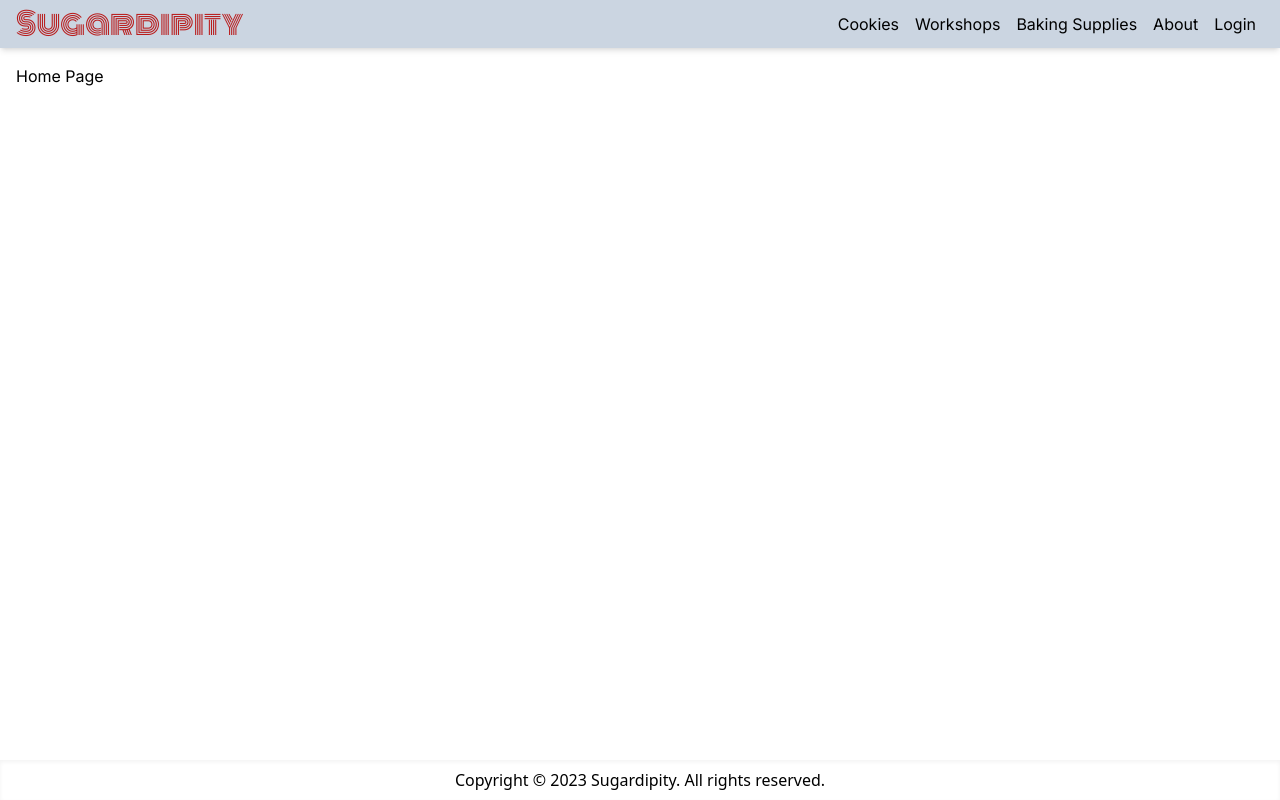
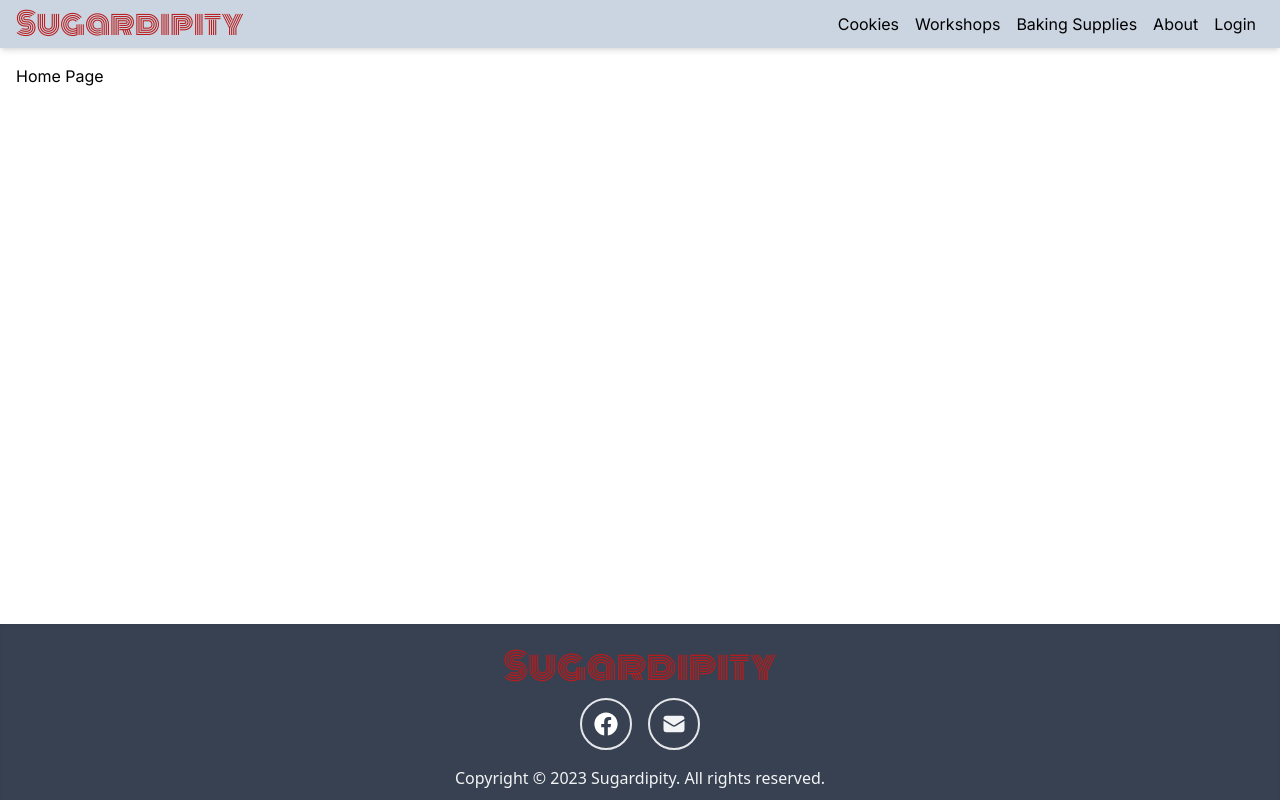
Before and after one commit to nocturnalhum/ecommerce, a Next.js app: page / in a window 1280 px wide. Built offline with nearby package versions, Linux system fonts and the light colour scheme.

Commit message:
Implemented Footer

```diff
--- /dev/null
+++ b/components/Footer.js
@@ -0,0 +1,33 @@
+import Link from 'next/link';
+import { FaFacebook } from 'react-icons/fa';
+import { HiEnvelope } from 'react-icons/hi2';
+import { Monoton } from '@next/font/google';
+
+const logoFont = Monoton({ weight: '400', subsets: ['latin'] });
+
+export default function Footer() {
+  return (
+    <>
+      <div className='flex flex-col justify-center items-center h-44 bg-gray-700 shadow-inner'>
+        <logo className={`${logoFont.className} text-red-700 text-4xl my-3`}>
+          Sugardipity
+        </logo>
+        <div className='flex mb-4'>
+          <div className='border-2 p-3 mx-2 rounded-full    '>
+            <Link href='https://www.facebook.com/sugardipity'>
+              <FaFacebook className='text-2xl text-white ' />
+            </Link>
+          </div>
+          <div className='border-2 p-3  mx-2  rounded-full'>
+            <Link href='https://www.facebook.com/sugardipity'>
+              <HiEnvelope className='text-2xl text-gray-100 ' />
+            </Link>
+          </div>
+        </div>
+        <div className='text-gray-100'>
+          Copyright © 2023 Sugardipity. All rights reserved.
+        </div>
+      </div>
+    </>
+  );
+}
--- a/components/Layout.js
+++ b/components/Layout.js
@@ -2,6 +2,7 @@ import React from 'react';
 import Head from 'next/head';
 import { Inter } from '@next/font/google';
 import Navbar from './Navbar';
+import Footer from './Footer';
 
 const inter = Inter({ subsets: ['latin'] });
 
@@ -21,8 +22,8 @@ export default function Layout({ children, title }) {
         <main className={`${inter.className} container m-auto mt-4 px-4`}>
           {children}
         </main>
-        <footer className='flex justify-center items-center h-10 shadow-inner'>
-          Copyright © 2023 Sugardipity. All rights reserved.
+        <footer>
+          <Footer />
         </footer>
       </div>
     </>
--- /dev/null
+++ b/components/ProductItem.js
@@ -0,0 +1,16 @@
+import React from 'react';
+import Link from 'next/link';
+
+export default function ProductItem({ product }) {
+  return (
+    <div className='card'>
+      <Link href={`/product`}>
+        <img
+          src={product.image}
+          alt={product.category}
+          className='rounded shadow'
+        />
+      </Link>
+    </div>
+  );
+}
--- a/package.json
+++ b/package.json
@@ -14,7 +14,8 @@
     "eslint-config-next": "13.1.2",
     "next": "13.1.2",
     "react": "18.2.0",
-    "react-dom": "18.2.0"
+    "react-dom": "18.2.0",
+    "react-icons": "^4.7.1"
   },
   "devDependencies": {
     "autoprefixer": "^10.4.13",
```
Also changed, not shown: 1 other file (tests, documents, lock files or other folders).
